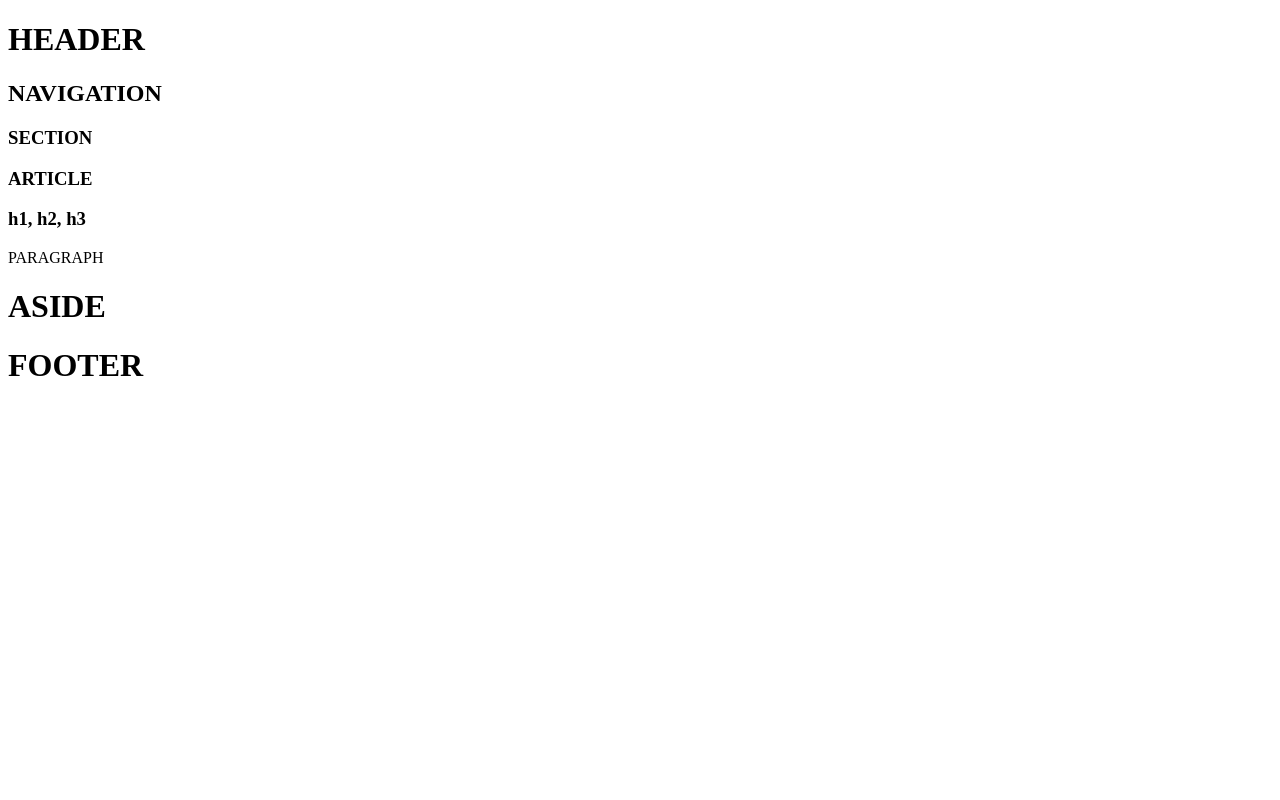
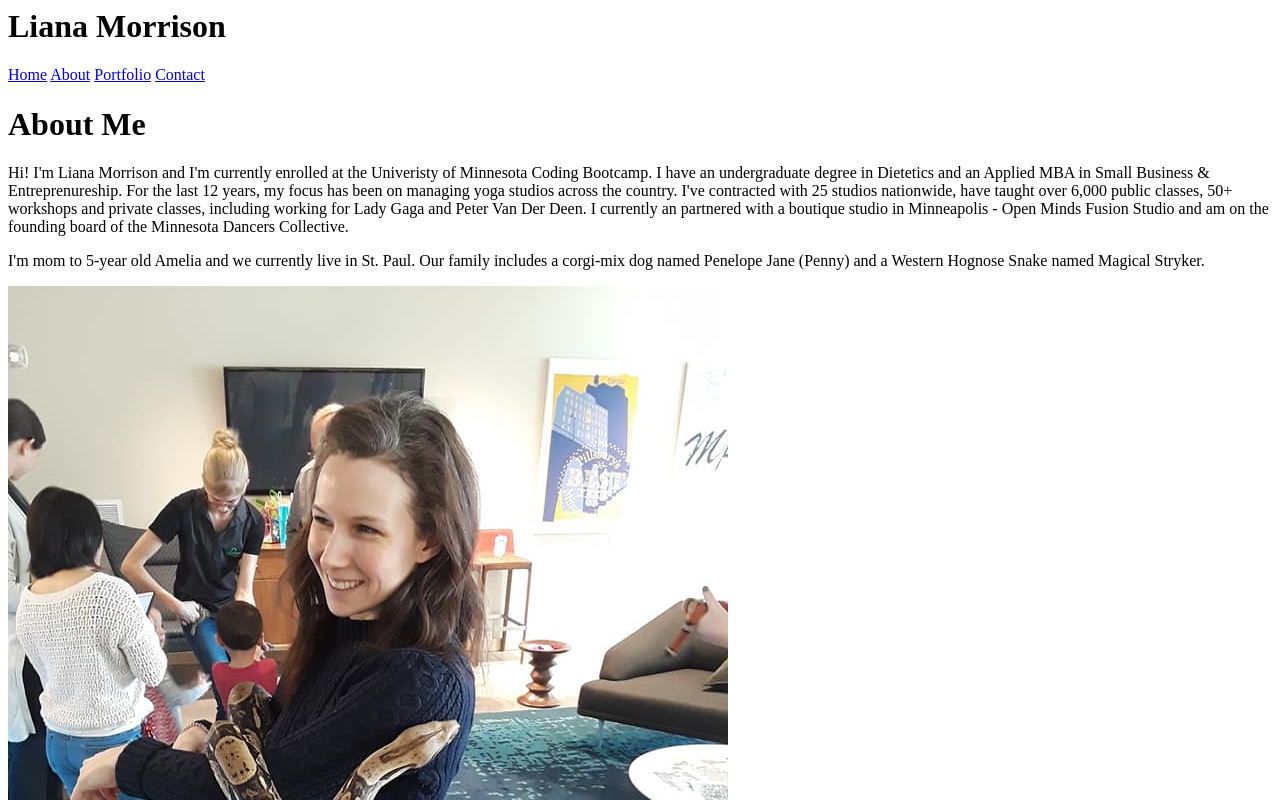
Before and after one commit to LianaSun/Basic-Portfolio, a plain HTML site: page index.html in a window 1280 px wide. Shown: the top 800 px of the page. Drawn offline with Linux system fonts and the light colour scheme.

Commit message:
skeleton mock up

```diff
--- a/index.html
+++ b/index.html
@@ -1,35 +1,37 @@
-<!DOCTYPE html>
-<html>
-    <!DOCTYPE>
+<!DOCTYPE>
 <html>
     <head>
-        <title>Test GitHub</title>
-        <link type="text/css"
-        rel="stylesheet"
-        href="easierhw.css">
+        <title>Student Bio</title>
+        <link rel="stylesheet" type="text/css" href="/css/styles.css"/>
+
     </head>
+
         <body>
 
-            <h1>HEADER</h1>
+        <div class="header">
+            <h1>Liana Morrison</h1>
+        </div>
 
+        <div class="topnav">
+            <a class="active" href="#home">Home</a>
+            <a href="#about">About</a>
+            <a href="#portfolio">Portfolio</a>
+            <a href="#contact">Contact</a>
+        </div>
 
+        <div class="about">
+            <h1>About Me</h1>
+        </div>
 
-            <h2>NAVIGATION</h2>
+        <div class="paragraph">
+            <p>Hi! I'm Liana Morrison and I'm currently enrolled at the Univeristy of Minnesota Coding Bootcamp. I have an undergraduate degree in Dietetics and an Applied MBA in Small Business & Entreprenureship. For the last 12 years, my focus has been on managing yoga studios across the country. I've contracted with 25 studios nationwide, have taught over 6,000 public classes, 50+ workshops and private classes, including working for Lady Gaga and Peter Van Der Deen. I currently an partnered with a boutique studio in Minneapolis - Open Minds Fusion Studio and am on the founding board of the Minnesota Dancers Collective.</p>
+            <p>I'm mom to 5-year old Amelia and we currently live in St. Paul. Our family includes a corgi-mix dog named Penelope Jane (Penny) and a Western Hognose Snake named Magical Stryker.</p>
+        </div>
 
+        <div class="headshot">
+            <img src= "portfolio-pic.jpg" alt = "me and a boa constrictor named Doug" id="bio-image">
+        </div>
 
-            <h3>SECTION</h3>
-
-                    <h3>ARTICLE</h3>
-
-                        <p><h3>h1, h2, h3</h3></p>
-
-                    <p>PARAGRAPH</p>
-
-            <h1>ASIDE</h1>
-
-            <h1>FOOTER</h1>
-        </div>
         </body>
     </head>
 </html>
-</html>
```
Also changed, not shown: portfolio-pic.jpg (added).
